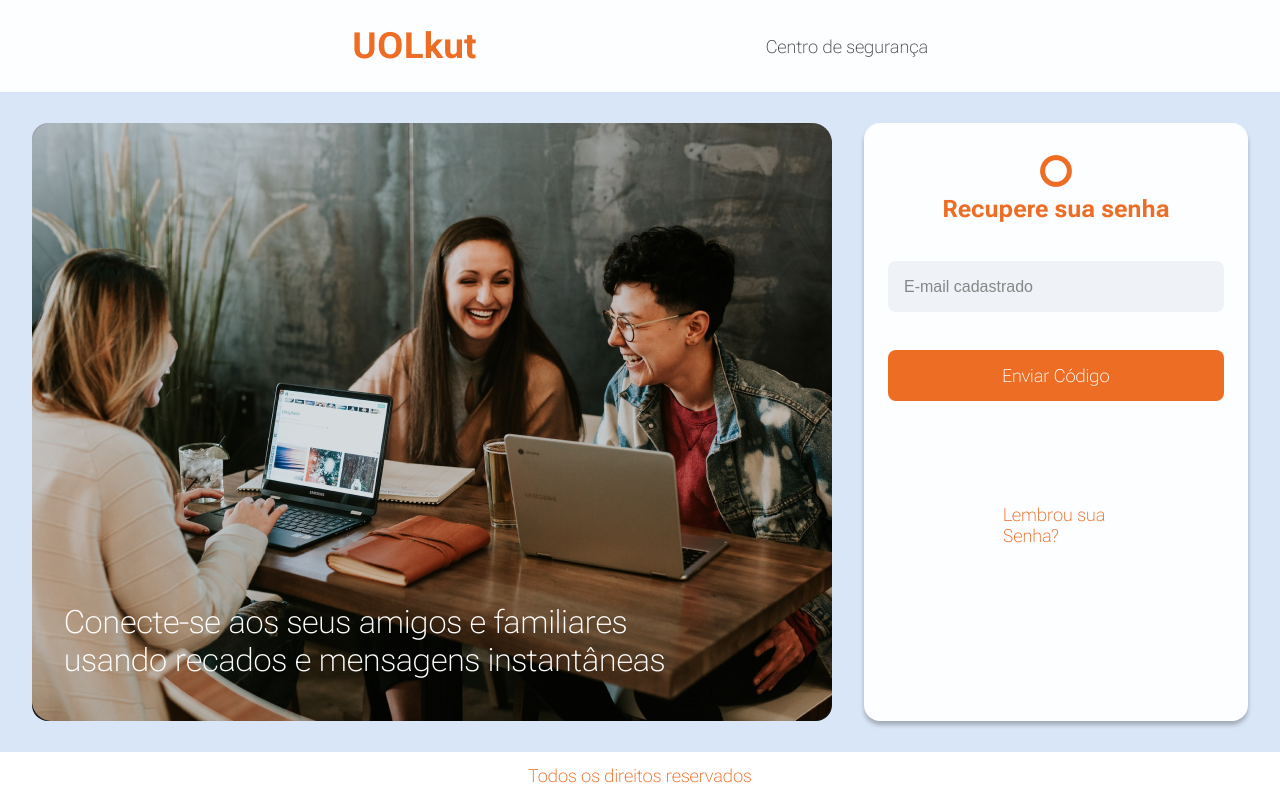
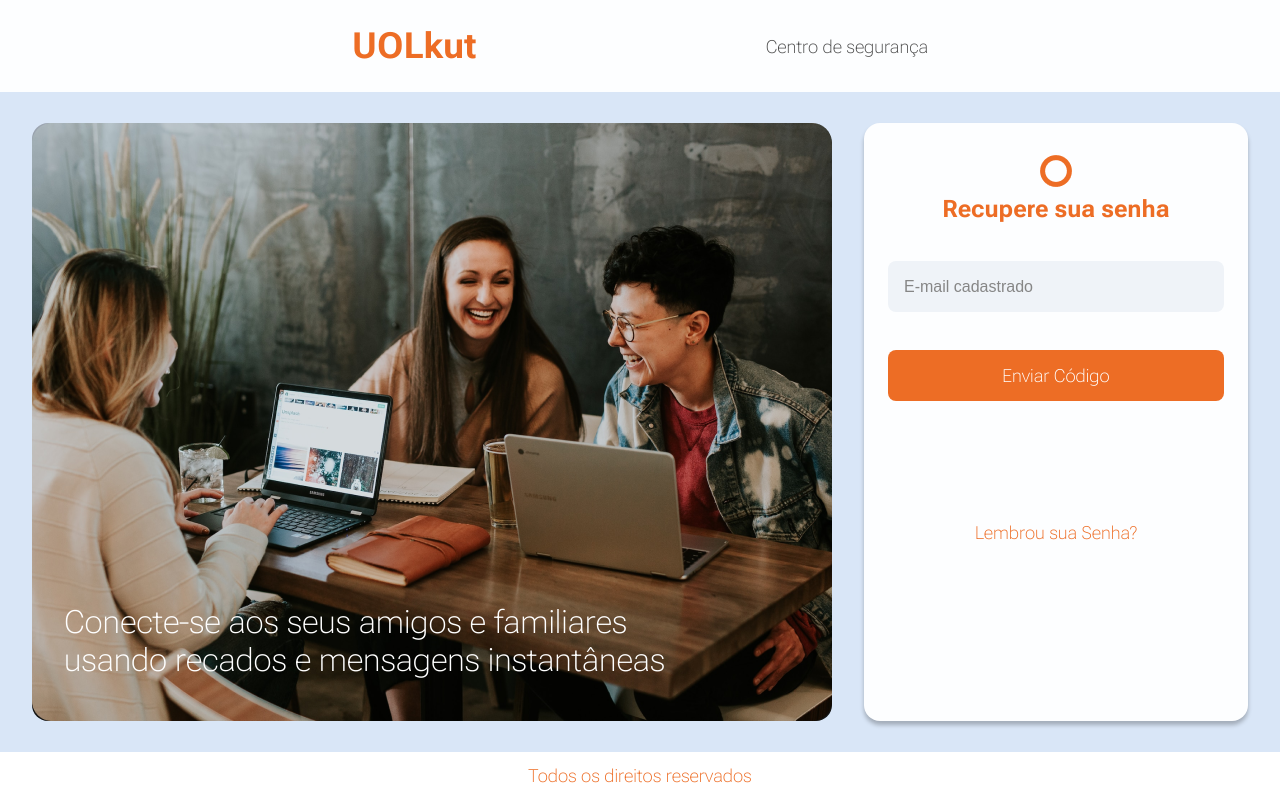
Before and after one commit to vitormen/Desafio-Semana-X-, a React (Vite) app: page /PasswordRecovery in a window 1280 px wide. Built offline with nearby package versions, Linux system fonts and the light colour scheme; a web font is replaced by a local one.

Commit message:
:sparkles: feat: stilization for a clickable text remade, now it's a div

```diff
--- a/src/pages/PasswordRecovery/index.tsx
+++ b/src/pages/PasswordRecovery/index.tsx
@@ -25,7 +25,9 @@ const PasswordRecovery = () => {
                     <C.SendButton>Enviar Código</C.SendButton>
 
                     {/*Vai ser necessario mudar isso no futuro para que se torne algo clicavel, pois no momento se trata somente de uma TAG <P></P>*/}
-                    <C.ClickText>Lembrou sua Senha?</C.ClickText>
+                    <C.ClickText>
+                        <p>Lembrou sua Senha?</p>
+                    </C.ClickText>
 
                     {/*<C.AlternativeButton>Entrar com as credenciais</C.AlternativeButton>*/}
                 </C.RecoveryMenu>
--- a/src/pages/PasswordRecovery/styles.ts
+++ b/src/pages/PasswordRecovery/styles.ts
@@ -76,12 +76,14 @@ export const SendButton = styled.button`
   line-height: normal;
 `;
 
-export const ClickText = styled.p `
+export const ClickText = styled.div `
   color: #ED6D25;
   font-family: Roboto Flex;
   font-size: 1.125rem;
   font-style: normal;
   font-weight: 400;
   line-height: normal;
-  margin: 6.41rem 6.5rem 0.94rem 7.19rem;
+  margin-top: 6.41rem;
+  display: flex;
+  align-self: center;
 `;
```
